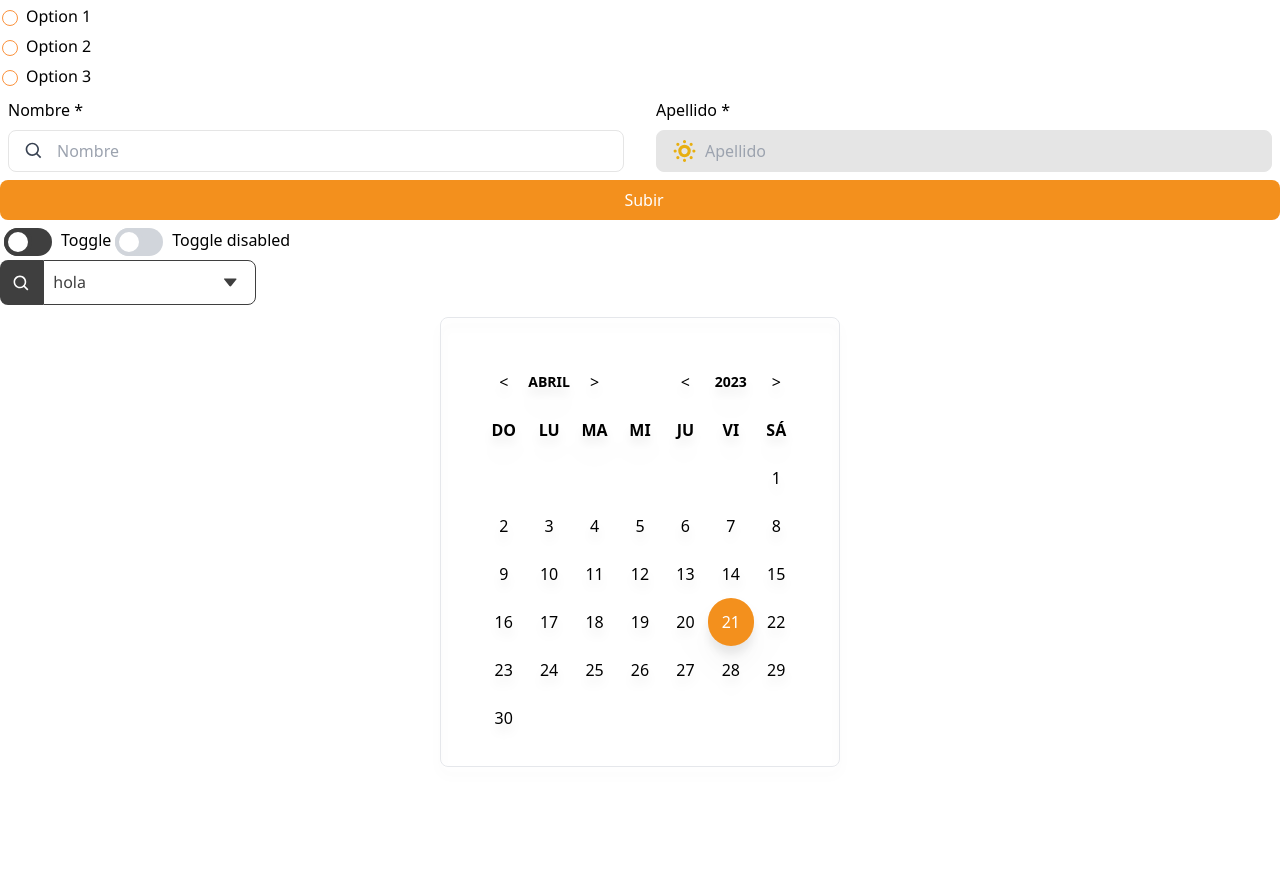
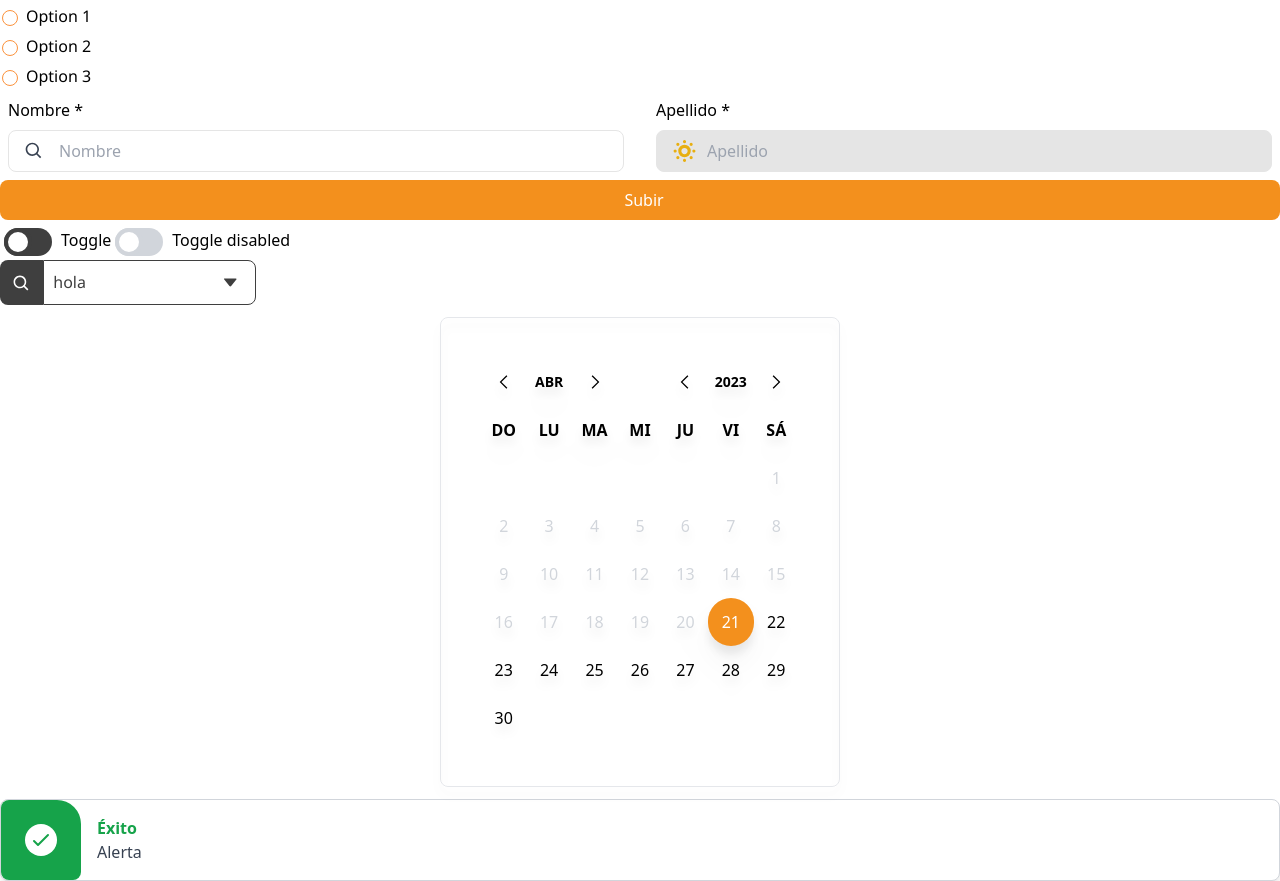
Before and after one commit to Imagine-CX/imaginecx-library, a React (Vite) app: page / in a window 1280 px wide. Shown: the part 347-1228 px from the top of the page. Before the commit the page ends 1126 px from the top, so only its background shows below. Built offline with nearby package versions, Linux system fonts and the light colour scheme.

Commit message:
disable dates before the current date

```diff
--- a/src/App.tsx
+++ b/src/App.tsx
@@ -1,7 +1,6 @@
-import { useState } from 'react';
 import { BiSearch } from 'react-icons/bi';
 
-import { Button, CheckBox, Dropdown, Header, InputField, Radio, Toggle } from './components';
+import { Alert, Button, CheckBox, Dropdown, Header, InputField, Radio, Toggle } from './components';
 import { ContCalendar } from './components/Calendar/ContCalendar';
 
 const options = [
@@ -117,7 +116,10 @@ function App() {
         />
       </div>
       <div className="mt-10 icx-flex icx-flex-col icx-items-center">
-        <ContCalendar />
+        <ContCalendar beforeYear={6} afterYear={6} />
+      </div>
+      <div>
+        <Alert />
       </div>
     </div>
   );
--- /dev/null
+++ b/src/components/Alerts/Alert.tsx
@@ -0,0 +1,24 @@
+export const Alert = () => {
+  return (
+    <>
+      <div className="icx-flex icx-bg-white icx-shadow-lg icx-rounded-lg icx-border icx-border-gray-300">
+        <div className="icon icx-bg-green-600 icx-flex icx-justify-center icx-items-center icx-py-4 icx-px-6 icx-rounded-tr-3xl icx-rounded-lg">
+          <svg
+            xmlns="http://www.w3.org/2000/svg"
+            className="icx-h-8 icx-w-8 icx-bg-white icx-rounded-full icx-text-green-600 icx-p-1"
+            fill="none"
+            viewBox="0 0 24 24"
+            stroke="currentColor"
+            strokeWidth={2}
+          >
+            <path strokeLinecap="round" strokeLinejoin="round" d="M5 13l4 4L19 7" />
+          </svg>
+        </div>
+        <div className="icx-flex icx-flex-col icx-p-4 icx-rounded-tr-lg icx-rounded-br-lg">
+          <h2 className="icx-font-semibold icx-text-green-600">Éxito</h2>
+          <p className="icx-text-gray-700">Alerta</p>
+        </div>
+      </div>
+    </>
+  );
+};
--- a/src/components/Calendar/Calendar.tsx
+++ b/src/components/Calendar/Calendar.tsx
@@ -1,4 +1,4 @@
-import { add, differenceInDays, endOfMonth, format, setDate, startOfMonth, sub } from 'date-fns';
+import { add, differenceInDays, endOfMonth, format, getYear, setDate, startOfMonth, sub } from 'date-fns';
 import { es } from 'date-fns/locale';
 
 import { getDaysWeek } from '../helpers';
@@ -6,14 +6,65 @@ import { Cell } from './Cell';
 
 const daysOfWeek = getDaysWeek(6);
 
+const nextIcon: JSX.Element = (
+  <svg
+    width="14px"
+    height="14px"
+    fill="#000000"
+    version="1.1"
+    baseProfile="tiny"
+    id="Layer_1"
+    xmlns="http://www.w3.org/2000/svg"
+    viewBox="0 0 42 42"
+    xmlSpace="preserve"
+  >
+    <g id="SVGRepo_bgCarrier" stroke-width="0"></g>
+    <g id="SVGRepo_tracerCarrier" stroke-linecap="round" stroke-linejoin="round"></g>
+    <g id="SVGRepo_iconCarrier">
+      {' '}
+      <polygon fill-rule="evenodd" points="11,38.32 28.609,21 11,3.68 13.72,1 34,21.01 13.72,41 "></polygon>{' '}
+    </g>
+  </svg>
+);
+const prevIcon: JSX.Element = (
+  <svg
+    width="14px"
+    height="14px"
+    fill="#000000"
+    version="1.1"
+    baseProfile="tiny"
+    id="Layer_1"
+    xmlns="http://www.w3.org/2000/svg"
+    viewBox="0 0 42 42"
+    xmlSpace="preserve"
+    transform="rotate(180)"
+  >
+    <g id="SVGRepo_bgCarrier" stroke-width="0"></g>
+    <g id="SVGRepo_tracerCarrier" stroke-linecap="round" stroke-linejoin="round"></g>
+    <g id="SVGRepo_iconCarrier">
+      {' '}
+      <polygon fill-rule="evenodd" points="11,38.32 28.609,21 11,3.68 13.72,1 34,21.01 13.72,41 "></polygon>{' '}
+    </g>
+  </svg>
+);
+
 export interface ICalendar extends React.PropsWithChildren {
   value?: Date;
+  beforeYear?: number;
+  afterYear?: number;
   onChange?: (value: Date) => void;
   showMonths: (value: boolean) => void;
   showYears: (value: boolean) => void;
 }
 
-export const Calendar = ({ value = new Date(), onChange, showMonths, showYears }: ICalendar): JSX.Element => {
+export const Calendar = ({
+  value = new Date(),
+  onChange,
+  showMonths,
+  showYears,
+  beforeYear = 5,
+  afterYear = 5,
+}: ICalendar): JSX.Element => {
   const startDate = startOfMonth(value);
   const endDate = endOfMonth(value);
   const numDays = differenceInDays(endDate, startDate) + 1;
@@ -21,12 +72,9 @@ export const Calendar = ({ value = new Date(), onChange, showMonths, showYears }
   const prefixDays = startDate.getDay();
   const suffixDays = 6 - endDate.getDay();
 
-  // const handleChangeMonth = (event: any) => {
-  //   event.preventDefault();
-  //   const month = event.target.value;
-  //   const newMonth = toDate(value.setMonth(month));
-  //   onChange && onChange(newMonth);
-  // };
+  const currentYear = getYear(value);
+  const startYears = getYear(sub(new Date(), { years: beforeYear }));
+  const endYears = getYear(add(new Date(), { years: afterYear }));
 
   const handleShowMonth = () => {
     showMonths(true);
@@ -36,30 +84,55 @@ export const Calendar = ({ value = new Date(), onChange, showMonths, showYears }
     showYears(true);
   };
 
-  const prevMonth = () => onChange && onChange(sub(value, { months: 1 }));
-  const nextMonth = () => onChange && onChange(add(value, { months: 1 }));
-  const prevYear = () => onChange && onChange(sub(value, { years: 1 }));
-  const nextYear = () => onChange && onChange(add(value, { years: 1 }));
+  const prevMonth = () => {
+    onChange && onChange(sub(value, { months: 1 }));
+  };
+
+  const nextMonth = () => {
+    onChange && onChange(add(value, { months: 1 }));
+  };
+
+  const prevYear = () => {
+    if (currentYear <= startYears) return;
+    onChange && onChange(sub(value, { years: 1 }));
+  };
+
+  const nextYear = () => {
+    if (currentYear >= endYears) return;
+    onChange && onChange(add(value, { years: 1 }));
+  };
 
   const handleClickDate = (index: number) => {
     const date = setDate(value, index);
     onChange && onChange(date);
   };
 
+  const currentDate = new Date();
+
+  const isPastDate = (date: number) => {
+    const pastDate = new Date(value.getFullYear(), value.getMonth(), date + 1);
+    return pastDate <= currentDate;
+  };
+
+  // const isFutureDisableDate = (date: number) => {
+  //   const futureDate = new Date(value.getFullYear(), value.getMonth(), date);
+  //   return futureDate > disabledAfterTo;
+  // };
+
   return (
-    <div className="icx-w-[400px] icx-h-[450px] icx-border icx-rounded-lg icx-p-10 icx-m-3 icx-drop-shadow-xl icx-overflow-auto">
+    <div className="icx-w-[400px] icx-h-[470px] icx-border icx-rounded-lg icx-p-10 icx-m-3 icx-drop-shadow-xl icx-overflow-auto">
       <div className="icx-grid icx-grid-cols-7 icx-items-center icx-justify-center icx-text-center animate__animated animate__zoomIn animate__faster">
-        <Cell onClick={prevMonth}>{'<'}</Cell>
+        <Cell onClick={prevMonth}>{prevIcon}</Cell>
         <Cell onClick={handleShowMonth} className="icx-font-bold icx-text-sm">
-          {format(value, 'MMMM', { locale: es }).toUpperCase()}
+          {format(value, 'MMM', { locale: es }).toUpperCase()}
         </Cell>
-        <Cell onClick={nextMonth}>{'>'}</Cell>
+        <Cell onClick={nextMonth}>{nextIcon}</Cell>
         <Cell />
-        <Cell onClick={prevYear}>{'<'}</Cell>
+        <Cell onClick={prevYear}>{prevIcon}</Cell>
         <Cell onClick={handleShowYear} className="icx-font-bold icx-text-sm">
           {format(value, 'yyyy')}
         </Cell>
-        <Cell onClick={nextYear}>{'>'}</Cell>
+        <Cell onClick={nextYear}>{nextIcon}</Cell>
 
         {daysOfWeek.map((day) => (
           <Cell className="icx-font-bold" key={day}>
@@ -68,14 +141,15 @@ export const Calendar = ({ value = new Date(), onChange, showMonths, showYears }
         ))}
 
         {Array.from({ length: prefixDays }).map((_, index) => (
-          <Cell key={index} />
+          <Cell key={index} isActive={false} />
         ))}
 
         {Array.from({ length: numDays }).map((_, index) => {
           const date = index + 1;
           const isCurrentDate = date === value.getDate();
+          const isDisabled = isPastDate(date);
           return (
-            <Cell isActive={isCurrentDate} onClick={() => handleClickDate(date)} key={date}>
+            <Cell isActive={isCurrentDate} isDisabled={isDisabled} onClick={() => handleClickDate(date)} key={date}>
               {date}
             </Cell>
           );
--- a/src/components/Calendar/Cell.tsx
+++ b/src/components/Calendar/Cell.tsx
@@ -5,16 +5,19 @@ export interface ICell extends React.PropsWithChildren {
   className?: string;
   onClick?: () => void;
   isActive?: boolean;
+  isDisabled?: boolean;
+  value?: Date;
 }
 
-export const Cell = ({ className, children, isActive = false, onClick }: ICell): JSX.Element => {
+export const Cell = ({ className, children, isActive = false, isDisabled = false, onClick }: ICell): JSX.Element => {
   return (
     <div
-      onClick={isActive ? undefined : onClick}
+      onClick={isActive && isDisabled ? undefined : onClick}
       className={clsx(
         'icx-h-12 icx-flex icx-items-center icx-justify-center icx-cursor-pointer icx-rounded-full',
-        { 'icx-text-white icx-bg-primary-400 hover:icx-bg-primary-500': isActive },
-        { 'hover:icx-bg-gray-200 ': !isActive && onClick },
+        { 'icx-text-white icx-bg-primary-400 hover:icx-bg-primary-500': isActive && !isDisabled },
+        { 'hover:icx-bg-gray-200 ': !isActive && !isDisabled && onClick },
+        { 'icx-text-gray-300': isDisabled },
         className,
       )}
     >
--- a/src/components/Calendar/ContCalendar.tsx
+++ b/src/components/Calendar/ContCalendar.tsx
@@ -4,7 +4,13 @@ import { Calendar } from './Calendar';
 import { MonthView } from './MonthView';
 import { YearView } from './YearView';
 
-export const ContCalendar = () => {
+export interface IContCalendar extends React.PropsWithChildren {
+  beforeYear?: number;
+  afterYear?: number;
+  disableAfter?: Date;
+}
+
+export const ContCalendar = ({ beforeYear, afterYear }: IContCalendar): JSX.Element => {
   const [showMonths, setshowMonths] = useState(false);
   const [showYears, setShowYears] = useState(false);
   const [currentDate, setCurrentDate] = useState(new Date());
@@ -14,9 +20,22 @@ export const ContCalendar = () => {
       {showMonths && !showYears ? (
         <MonthView value={currentDate} onChange={setCurrentDate} showMonths={setshowMonths} />
       ) : showYears ? (
-        <YearView value={currentDate} onChange={setCurrentDate} showYears={setShowYears} />
+        <YearView
+          value={currentDate}
+          onChange={setCurrentDate}
+          showYears={setShowYears}
+          beforeYear={beforeYear}
+          afterYear={afterYear}
+        />
       ) : (
-        <Calendar value={currentDate} onChange={setCurrentDate} showMonths={setshowMonths} showYears={setShowYears} />
+        <Calendar
+          value={currentDate}
+          onChange={setCurrentDate}
+          showMonths={setshowMonths}
+          showYears={setShowYears}
+          beforeYear={beforeYear}
+          afterYear={afterYear}
+        />
       )}
     </>
   );
--- a/src/components/Calendar/YearView.tsx
+++ b/src/components/Calendar/YearView.tsx
@@ -1,4 +1,4 @@
-import { setYear } from 'date-fns';
+import { getYear, setYear, sub } from 'date-fns';
 import React from 'react';
 
 import { getYears } from '../helpers';
@@ -6,16 +6,25 @@ import { Cell } from './Cell';
 
 export interface IYearView extends React.PropsWithChildren {
   value?: Date;
+  beforeYear?: number;
+  afterYear?: number;
   onChange?: (value: Date) => void;
   showYears: (value: boolean) => void;
 }
 
-export const YearView = ({ value = new Date(), onChange, showYears }: IYearView): JSX.Element => {
-  const years = getYears();
+export const YearView = ({
+  value = new Date(),
+  onChange,
+  showYears,
+  beforeYear = 5,
+  afterYear = 5,
+}: IYearView): JSX.Element => {
+  const anteriores: number = getYear(sub(new Date(), { years: beforeYear }));
+  const years = getYears(beforeYear, afterYear);
 
   const handleClickYear = (index: number) => {
-    const month = setYear(value, index);
-    onChange && onChange(month);
+    const year = setYear(value, index);
+    onChange && onChange(year);
   };
 
   const handleClickCell = (date: number) => {
@@ -24,13 +33,18 @@ export const YearView = ({ value = new Date(), onChange, showYears }: IYearView)
   };
 
   return (
-    <div className="icx-w-[400px] icx-h-[450px] icx-border icx-rounded-lg icx-p-10 icx-m-3 icx-grid icx-grid-cols-1 icx-items-center icx-justify-center icx-overflow-auto">
+    <div className="icx-w-[400px] icx-h-[470px] icx-border icx-rounded-lg icx-p-10 icx-m-3 icx-grid icx-grid-cols-1 icx-items-center icx-justify-center icx-overflow-auto">
       <div className="icx-grid icx-grid-cols-3 icx-items-center icx-justify-center icx-text-center animate__animated animate__zoomIn animate__faster">
         {years.map((year, index) => {
-          const date = index + 2000;
+          const date = index + anteriores;
           const isCurrentYear = date === value.getFullYear();
           return (
-            <Cell isActive={isCurrentYear} key={year} className="icx-font-bold" onClick={() => handleClickCell(date)}>
+            <Cell
+              isActive={isCurrentYear}
+              key={year}
+              className="icx-font-bold icx-mt-3 icx-mb-3"
+              onClick={() => handleClickCell(date)}
+            >
               {year}
             </Cell>
           );
--- a/src/components/Forms/InputField.tsx
+++ b/src/components/Forms/InputField.tsx
@@ -11,7 +11,7 @@ export const InputField = ({ label, icon = null, disabled, required, ...inputPro
   ) : (
     <div></div>
   );
-  const padding: string = icon ? 'icx-pl-12' : 'icx-pl-4';
+  const padding: string = icon ? 'icx-pl-[50px]' : 'icx-pl-4';
   const estiloInput: string = disabled ? 'icx-input-disabled' : 'icx-input-active';
 
   return (
--- a/src/components/helpers/getYears.ts
+++ b/src/components/helpers/getYears.ts
@@ -1,11 +1,13 @@
-import { format } from 'date-fns';
+import { add, format, getYear, sub } from 'date-fns';
 import { es } from 'date-fns/locale';
 
-export const getYears = (): string[] => {
+export const getYears = (before: number, after: number): string[] => {
   const fecha = new Date();
+  before = getYear(sub(fecha, { years: before }));
+  after = getYear(add(fecha, { years: after }));
   const result = [];
 
-  for (let i = 2000; i <= 2050; i++) {
+  for (let i = before; i <= after; i++) {
     fecha.setFullYear(i);
     const year = format(fecha, `Y`, { locale: es });
     result.push(year);
--- a/src/components/index.ts
+++ b/src/components/index.ts
@@ -1,4 +1,6 @@
 import './style.css';
+
+export * from './Alerts/Alert';
 export * from './Btns';
 export * from './Calendar';
 export * from './Forms';
```
Also changed, not shown: src/components/Calendar/MonthView.tsx (+7 -2 lines).
